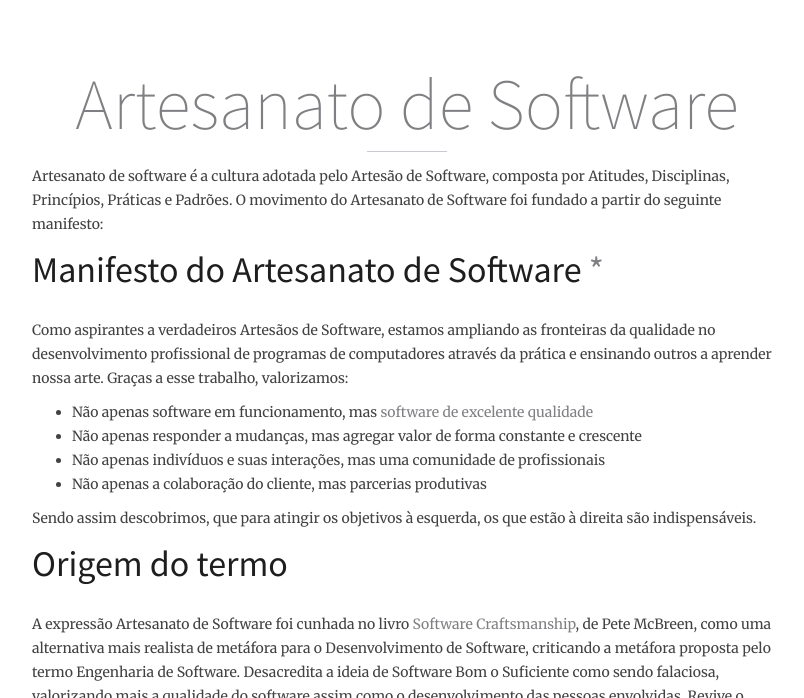
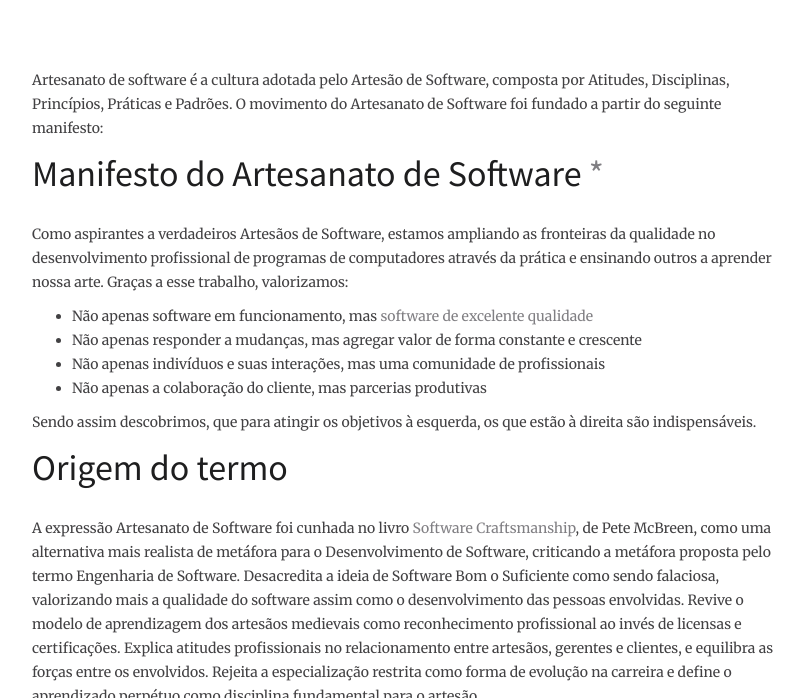
Before and after one commit to bertelledani/ArtesanatoDeSoftwareBrasil.github.io, a Jekyll site: the page built from index.md, in a window 1280 px wide and 900 px high, scrolled down 342 px, cut to the strip 202-900 px from the top of the window. Shown: the whole strip, without its empty margins (233-1037 px from the left). Built offline with Jekyll 4.4.1, drawn with Linux system fonts in a browser that asks for light colours; nearby versions of some CDN libraries.

Commit message:
Remove title duplication

```diff
--- a/index.md
+++ b/index.md
@@ -1,6 +1,5 @@
 ---
 layout: page
-title: "Artesanato de Software"
 ---
 
 Artesanato de software é a cultura adotada pelo Artesão de Software, composta por Atitudes, Disciplinas, Princípios, Práticas e Padrões. O movimento do Artesanato de Software foi fundado a partir do seguinte manifesto:
```
